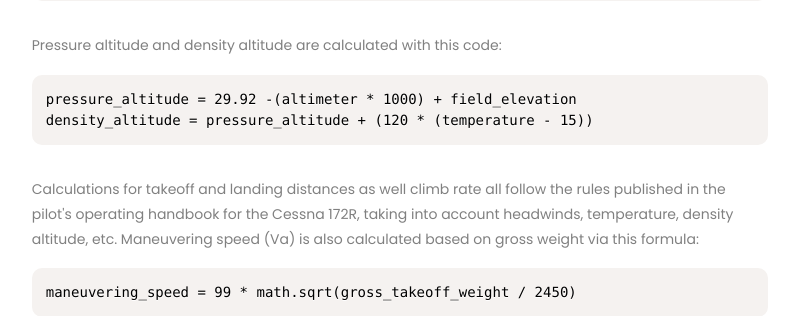
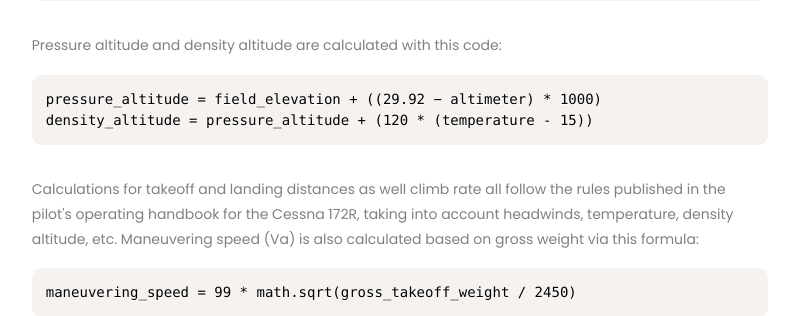
Before and after one commit to jackc7/toldcard.com, a Flask app: template templates/about.html in a window 1280 px wide. Shown: the part 471-787 px from the top of the page, without its empty margins (240-1039 px from the left). Run offline with Flask 3, Linux system fonts and the light colour scheme; the template is opened without the code that fills it, so the values that code supplies are empty; parts of the project's set-up code (start-up, migrations or seed data) failed here and were passed over; some libraries are stand-ins or nearby versions.

Commit message:
fixed pressure altitude calculations

```diff
--- a/autofill.py
+++ b/autofill.py
@@ -101,7 +101,7 @@ def _get_data(metar: dict, headwind: str):
     }
 
     # Altitude and density altitude calculations
-    pa = (29.92 - metar.get("altimeter", {}).get("value", 0)) * 1000 + 79
+    pa = 79 + (29.92 - metar.get("altimeter", {}).get("value", 0)) * 1000
     data["pressure_altitude"] = str(int(pa))
     data["density_altitude"] = str(int(pa + (120 * (metar.get("temperature", {}).get("value", 0) - 15))))
 
--- a/templates/about.html
+++ b/templates/about.html
@@ -45,7 +45,7 @@ headwind_component = abs(wind_speed * math.cos(wind_difference))</code></pre><br
             <p>
                 Pressure altitude and density altitude are calculated with this code:
             </p>
-            <pre><code class="language-python">pressure_altitude = 29.92 -(altimeter * 1000) + field_elevation
+            <pre><code class="language-python">pressure_altitude = field_elevation + ((29.92 − altimeter) * 1000)
 density_altitude = pressure_altitude + (120 * (temperature - 15))</code></pre><br>
             <p>
                 Calculations for takeoff and landing distances as well climb rate all follow the rules published
```
